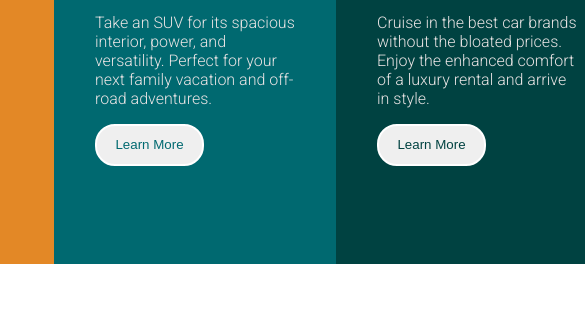
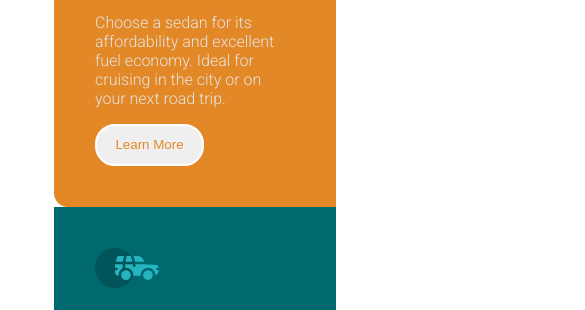
Before and after one commit to Devcoder980/card3, a plain HTML site: page index.html in a window 390 px wide. Shown: the part 206-516 px from the top of the page, 585 px wide, since content can reach past the window. Drawn offline with Linux system fonts and the light colour scheme.

Commit message:
Update style.css

```diff
--- a/style.css
+++ b/style.css
@@ -16,8 +16,18 @@
     display: flex;
     justify-content: center;
     border-radius: 15px;
+    flex-wrap: wrap;
 
   }
+@media screen and (max-width:500px) {
+    #first {
+        border-radius: 14px 14px 0px 0px;
+    }
+
+    #third {
+        border-radius: 14px 14px 0px 0px;
+    }
+}
 
   #first {
     background-color: hsl(31, 77%, 52%);
```
